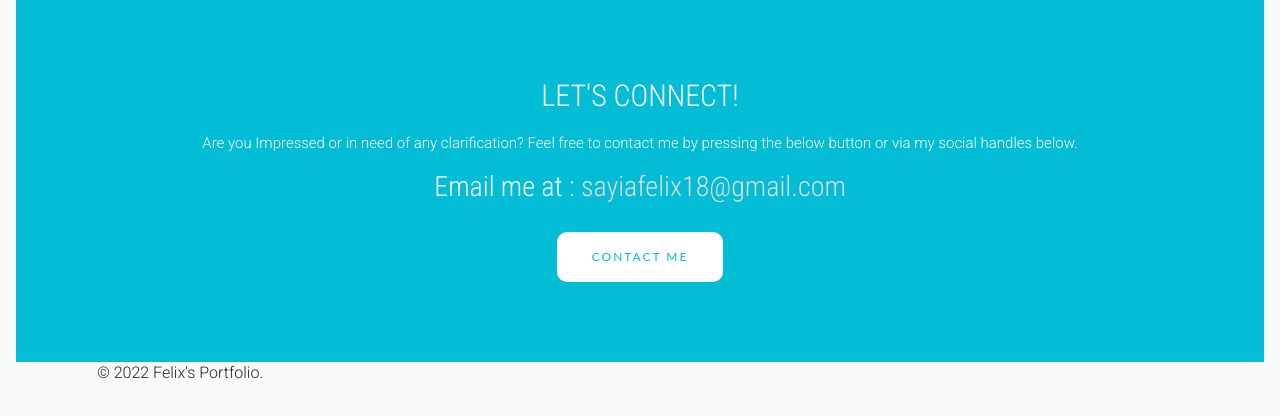
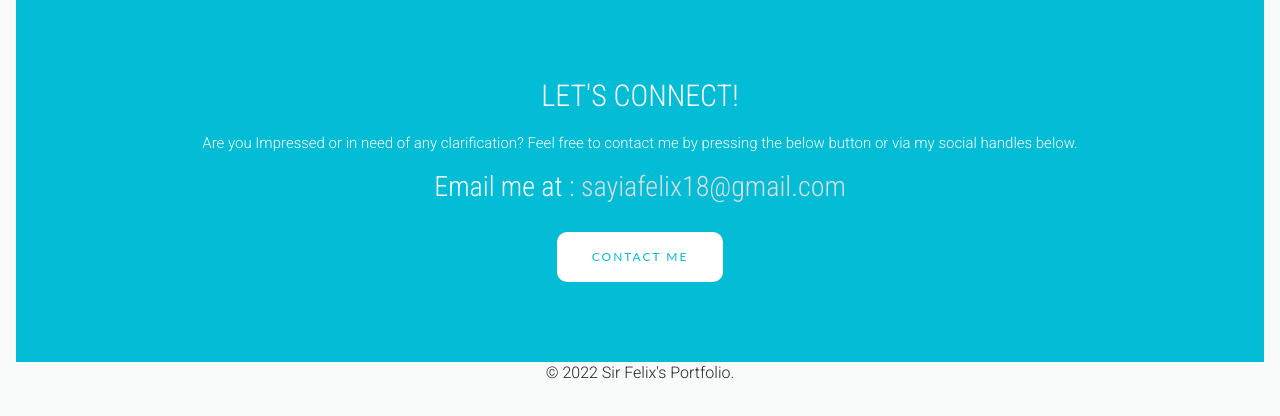
Before and after one commit to SayiaFelix/Sir_Felix_Portfolio, a Django app: page / in a window 1280 px wide. Shown: the part 2789-3205 px from the top of the page. Run offline with Django 3.2, Linux system fonts and the light colour scheme; data that the repository does not hold is empty; some libraries are stand-ins or nearby versions; some web fonts are replaced.

```diff
--- a/portfolio/templates/footer.html
+++ b/portfolio/templates/footer.html
@@ -20,8 +20,8 @@
 <footer id="footer">
     <div class="container">
         <div class="col-md-12">
-            <p class="copyright">&copy; <span>
-                    <script>document.write(new Date().getFullYear())</script></span> Felix's Portfolio.
+            <p class="copyright text-center fs-6">&copy; <span>
+                    <script>document.write(new Date().getFullYear())</script></span> Sir Felix's Portfolio.
             </p>
         </div>
     </div>
```
Also changed, not shown: static/images/slid.jpg (renamed from static/images/sli.jpg).
